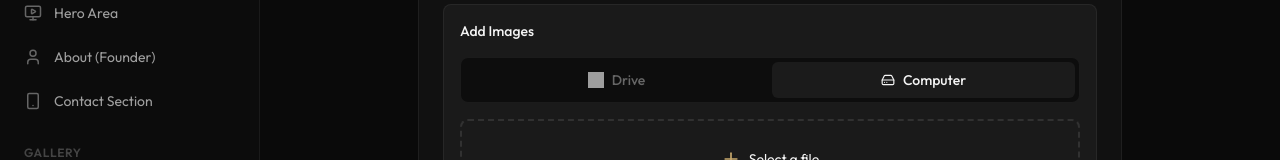
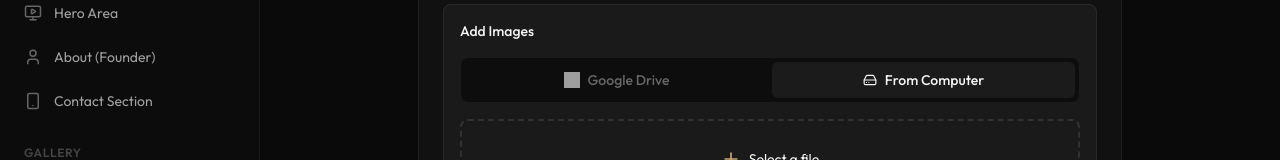
Before and after one commit to atakanclskn/markos-react-tailwind-vite-portfolio-website, a Next.js app: page /admin/sections/preloader in a window 1280 px wide. Shown: the part 219-379 px from the top of the page. Built offline with nearby package versions, Linux system fonts and the light colour scheme; no server answers; the database is empty; sample sign-in values are in the browser's storage; grey boxes are pictures that could not be loaded.

Commit message:
feat: Implement admin dashboard sections for Founder, Preloader, and Gallery, including common UI components.

```diff
--- a/src/app/admin/(dashboard)/gallery/page.tsx
+++ b/src/app/admin/(dashboard)/gallery/page.tsx
@@ -38,18 +38,9 @@ import {
 import GooglePicker, { PickerFile } from '@/components/admin/GooglePicker';
 import CustomDropdown from '@/components/admin/CustomDropdown';
 import type { Photo, Category } from '@/types';
-import { ConfirmModal } from '../sections/components';
+import { ConfirmModal, DriveIcon } from '../sections/components';
 import GoogleButton from '@/components/admin/GoogleButton';
 
-function DriveIcon({ className }: { className?: string }) {
-    return (
-        <img
-            src="https://img.icons8.com/?size=100&id=3NOIXpWW8crC&format=png&color=FFFFFF"
-            alt="Google Drive"
-            className={className}
-        />
-    );
-}
 
 // ─── Reusable Modals ────────────────────────────────────────────────────────
 // Removed Inline ConfirmModal
--- a/src/app/admin/(dashboard)/sections/components.tsx
+++ b/src/app/admin/(dashboard)/sections/components.tsx
@@ -168,7 +168,7 @@ export function SaveButton({ onClick, loading }: { onClick: () => void; loading:
 export function DriveIcon({ className }: { className?: string }) {
     return (
         <img
-            src="https://img.icons8.com/?size=48&id=JF6kPfhVzeVz&format=png"
+            src="https://img.icons8.com/?size=100&id=3NOIXpWW8crC&format=png&color=FFFFFF"
             alt="Google Drive"
             className={className}
         />
--- a/src/app/admin/(dashboard)/sections/founder/page.tsx
+++ b/src/app/admin/(dashboard)/sections/founder/page.tsx
@@ -11,6 +11,7 @@ import { useSession, signIn, signOut } from 'next-auth/react';
 import GooglePicker, { PickerFile } from '@/components/admin/GooglePicker';
 import AdminSplitView from '@/components/admin/AdminSplitView';
 import FounderSection from '@/components/FounderSection';
+import GoogleButton from '@/components/admin/GoogleButton';
 
 export default function FounderSectionPage() {
     const { founderInfo, setFounderInfo } = useAdminStore();
@@ -205,9 +206,11 @@ export default function FounderSectionPage() {
                             <label className="text-sm font-medium text-[#f5f5f5]">Profile Photo</label>
                             {uploadMode === 'drive' && (
                                 !session ? (
-                                    <button onClick={() => signIn('google')} className="flex items-center gap-2 rounded-lg bg-blue-600 px-3 py-1.5 text-xs font-medium text-white transition-colors hover:bg-blue-700">
-                                        <LogIn className="h-3.5 w-3.5" /> Connect Google
-                                    </button>
+                                    <GoogleButton
+                                        text="Connect Google"
+                                        onClick={() => signIn('google')}
+                                        className="!w-auto !py-1.5 !px-3 text-xs"
+                                    />
                                 ) : (
                                     <div className="flex items-center gap-2">
                                         <span className="text-xs text-[#666]">{session.user?.email}</span>
--- a/src/app/admin/(dashboard)/sections/preloader/page.tsx
+++ b/src/app/admin/(dashboard)/sections/preloader/page.tsx
@@ -10,6 +10,7 @@ import { Loader2, X, Trash2, GripVertical, LogIn, LogOut, HardDrive, Plus } from
 import { useSession, signIn, signOut } from 'next-auth/react';
 import GooglePicker, { PickerFile } from '@/components/admin/GooglePicker';
 import { DragDropContext, Droppable, Draggable, DropResult } from '@hello-pangea/dnd';
+import GoogleButton from '@/components/admin/GoogleButton';
 
 export default function PreloaderPage() {
     const { preloaderSettings, setPreloaderSettings } = useAdminStore();
@@ -174,9 +175,11 @@ export default function PreloaderPage() {
                                 <label className="text-sm font-medium text-[#f5f5f5]">Add Images</label>
                                 {uploadMode === 'drive' && (
                                     !session ? (
-                                        <button onClick={() => signIn('google')} className="flex items-center gap-2 rounded-lg bg-blue-600 px-3 py-1.5 text-xs font-medium text-white transition-colors hover:bg-blue-700">
-                                            <LogIn className="h-3.5 w-3.5 shrink-0" /> Connect Google
-                                        </button>
+                                        <GoogleButton
+                                            text="Connect Google"
+                                            onClick={() => signIn('google')}
+                                            className="!w-auto !py-1.5 !px-3 text-xs"
+                                        />
                                     ) : (
                                         <div className="flex items-center gap-2 min-w-0">
                                             <span className="text-xs text-[#666] truncate max-w-[150px]">{session.user?.email}</span>
@@ -189,10 +192,10 @@ export default function PreloaderPage() {
                             {/* Mode Toggle */}
                             <div className="mb-3 sm:mb-4 flex gap-1 rounded-lg border border-white/[0.06] bg-[#0d0d0d] p-1">
                                 <button onClick={() => setUploadMode('drive')} className={`flex flex-1 items-center justify-center gap-1.5 sm:gap-2 rounded-md px-2 sm:px-3 py-2 text-xs sm:text-sm font-medium transition-colors ${uploadMode === 'drive' ? 'bg-white/[0.06] text-[#f5f5f5]' : 'text-[#666] hover:text-[#a0a0a0]'}`}>
-                                    <DriveIcon className="h-4 w-4 shrink-0" /> <span>Drive</span>
+                                    <DriveIcon className="h-4 w-4 shrink-0" /> <span>Google Drive</span>
                                 </button>
                                 <button onClick={() => setUploadMode('computer')} className={`flex flex-1 items-center justify-center gap-1.5 sm:gap-2 rounded-md px-2 sm:px-3 py-2 text-xs sm:text-sm font-medium transition-colors ${uploadMode === 'computer' ? 'bg-white/[0.06] text-[#f5f5f5]' : 'text-[#666] hover:text-[#a0a0a0]'}`}>
-                                    <HardDrive className="h-3.5 w-3.5 shrink-0" /> <span>Computer</span>
+                                    <HardDrive className="h-3.5 w-3.5 shrink-0" /> <span>From Computer</span>
                                 </button>
                             </div>
 
```
